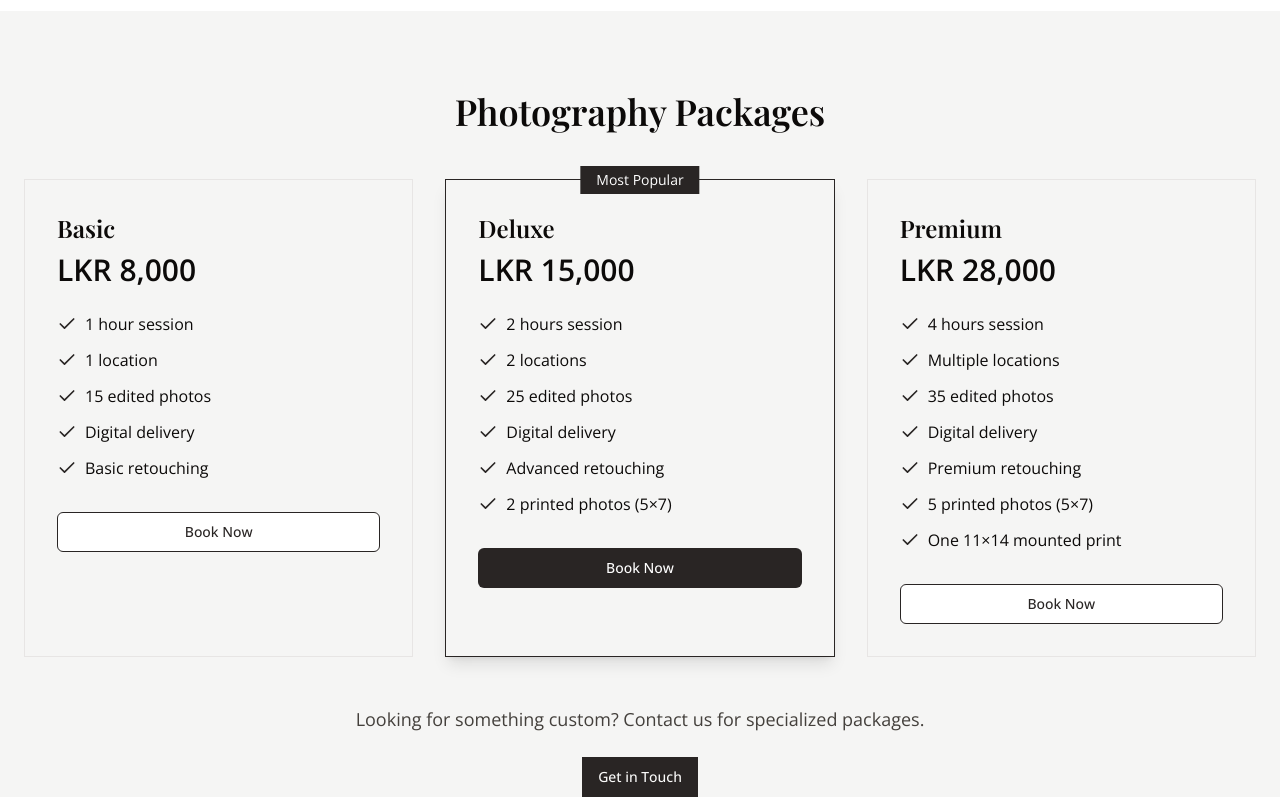
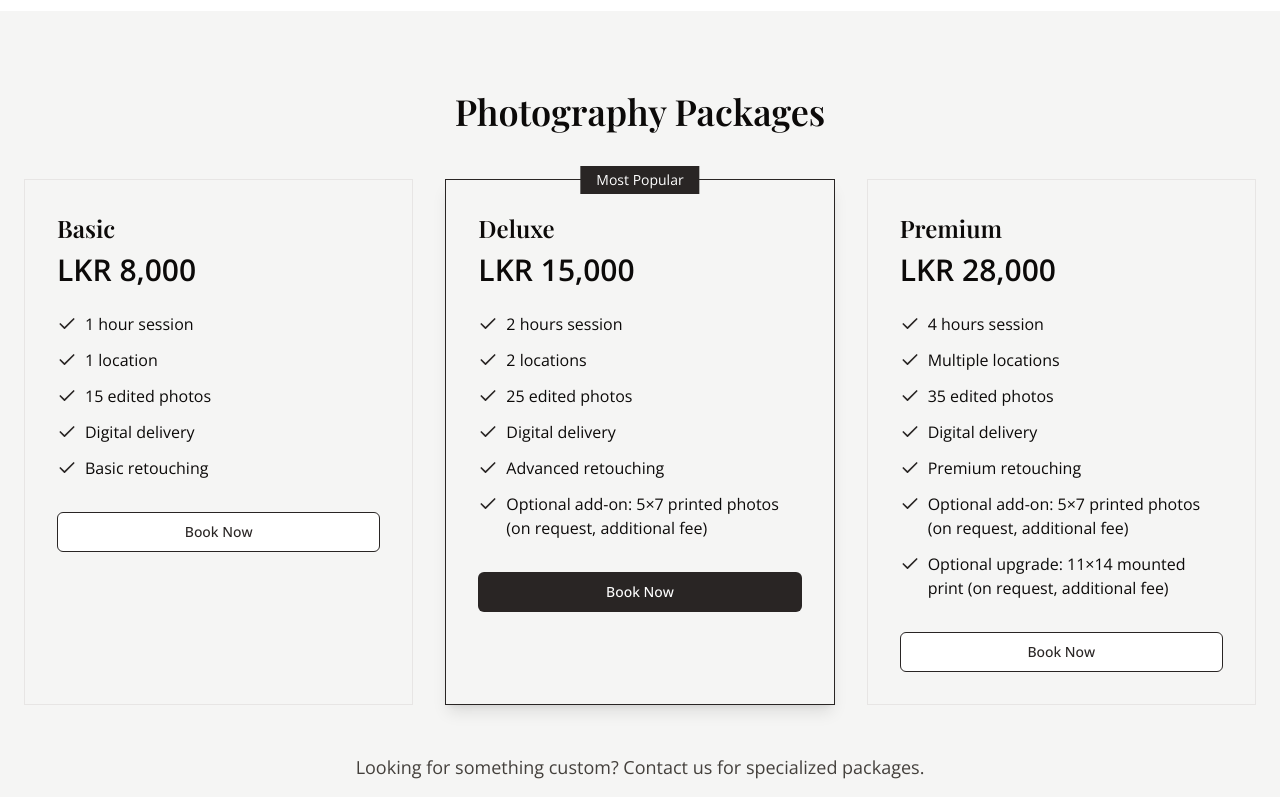
Before and after one commit to senukarosa/bella-luce-photography, a Next.js app: page / in a window 1280 px wide. Shown: the part 1713-2510 px from the top of the page. Built offline with nearby package versions, Linux system fonts and the light colour scheme.

Commit message:
Clarify printed product availability in packages

```diff
--- a/app/page.tsx
+++ b/app/page.tsx
@@ -107,7 +107,7 @@ export default function Home() {
                 "25 edited photos",
                 "Digital delivery",
                 "Advanced retouching",
-                "2 printed photos (5×7)",
+                "Optional add-on: 5×7 printed photos (on request, additional fee)",
               ]}
               featured={true}
               delay={100}
@@ -122,8 +122,8 @@ export default function Home() {
                 "35 edited photos",
                 "Digital delivery",
                 "Premium retouching",
-                "5 printed photos (5×7)",
-                "One 11×14 mounted print",
+                "Optional add-on: 5×7 printed photos (on request, additional fee)",
+                "Optional upgrade: 11×14 mounted print (on request, additional fee)",
               ]}
               delay={200}
             />
```
